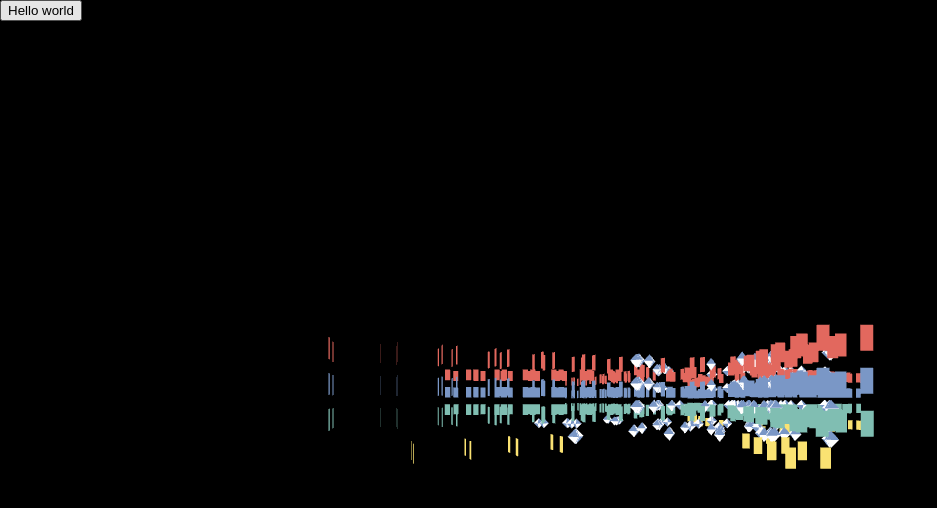
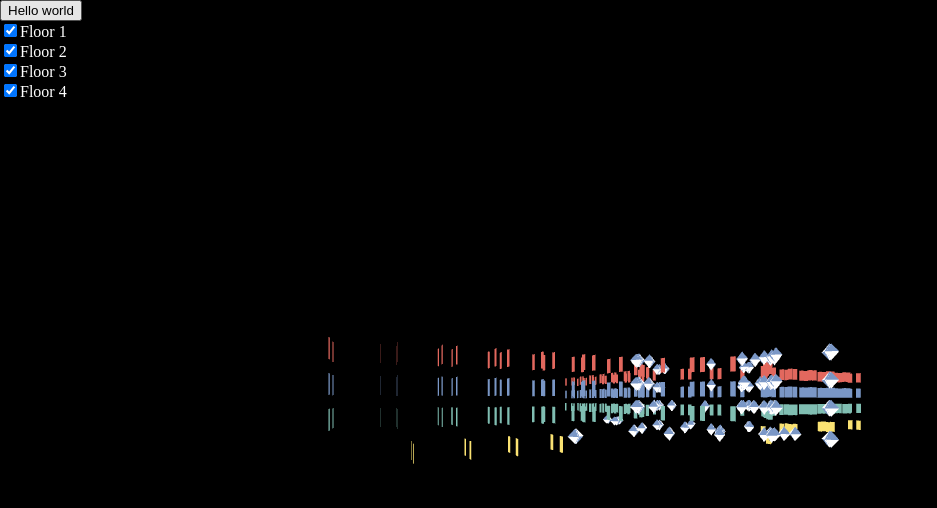
Before and after one commit to mikiteti/kona, a plain HTML site: page maps/webgl/index.html in a window 1280 px wide. Shown: the whole page, without its empty margins (0-937 px from the left). Drawn offline with Linux system fonts and the light colour scheme.

Commit message:
added floor toggle functionality

```diff
--- a/maps/webgl/data.js
+++ b/maps/webgl/data.js
@@ -5,131 +5,6 @@ const paths = {
 }
 
 const nodes = [
-    { type: 0, id: 'BA9', coords: [108.64, 1.6, 386.6] },
-    { type: 0, id: 'BA8', coords: [108.78, 1.6, 387.12] },
-    { type: 0, id: 'BA7', coords: [108.64, 1.6, 387.12] },
-    { type: 0, id: 'BA6', coords: [92.78, 1.6, 387.01] },
-    { type: 0, id: 'BA5', coords: [91.83, 1.6, 387.01] },
-    { type: 0, id: 'BA4', coords: [90.72, 1.6, 388.95] },
-    { type: 0, id: 'BA38', coords: [122.19, 1.6, 387.5] },
-    { type: 0, id: 'BA37', coords: [122.06, 1.6, 364.52] },
-    { type: 0, id: 'BA36', coords: [122.06, 1.6, 364.67] },
-    { type: 0, id: 'BA35', coords: [141.68, 1.6, 388.34] },
-    { type: 0, id: 'BA34', coords: [141.68, 1.6, 388.04] },
-    { type: 0, id: 'BA330', coords: [121.12, 11.83, 397.41] },
-    { type: 0, id: 'BA33', coords: [134.44, 1.6, 386.75] },
-    { type: 0, id: 'BA329', coords: [121, 11.83, 397.51] },
-    { type: 0, id: 'BA328', coords: [120.85, 11.83, 397.49] },
-    { type: 0, id: 'BA327', coords: [120.74, 11.83, 397.39] },
-    { type: 0, id: 'BA326', coords: [120.98, 11.83, 396.19] },
-    { type: 0, id: 'BA325', coords: [120.83, 11.83, 396.19] },
-    { type: 0, id: 'BA324', coords: [108.64, 11.83, 387.11] },
-    { type: 0, id: 'BA323', coords: [108.78, 11.83, 387.11] },
-    { type: 0, id: 'BA322', coords: [108.64, 11.83, 386.63] },
-    { type: 0, id: 'BA321', coords: [108.78, 11.83, 386.63] },
-    { type: 0, id: 'BA320', coords: [110.77, 11.83, 386.92] },
-    { type: 0, id: 'BA32', coords: [133.87, 1.6, 388.04] },
-    { type: 0, id: 'BA319', coords: [110.77, 11.83, 386.77] },
-    { type: 0, id: 'BA318', coords: [120.61, 11.83, 374.55] },
-    { type: 0, id: 'BA317', coords: [120.61, 11.83, 374.7] },
-    { type: 0, id: 'BA316', coords: [121.2, 11.83, 374.55] },
-    { type: 0, id: 'BA315', coords: [121.2, 11.83, 374.7] },
-    { type: 0, id: 'BA314', coords: [120.81, 11.83, 376.69] },
-    { type: 0, id: 'BA313', coords: [120.96, 11.83, 376.69] },
-    { type: 0, id: 'BA312', coords: [122.21, 11.83, 387.49] },
-    { type: 0, id: 'BA311', coords: [130.47, 11.83, 388.16] },
-    { type: 0, id: 'BA310', coords: [130.47, 11.83, 388.06] },
-    { type: 0, id: 'BA31', coords: [133.02, 1.6, 388.24] },
-    { type: 0, id: 'BA309', coords: [130.46, 11.83, 385.49] },
-    { type: 0, id: 'BA308', coords: [130.46, 11.83, 385.59] },
-    { type: 0, id: 'BA307', coords: [133.2, 11.83, 386.75] },
-    { type: 0, id: 'BA306', coords: [133.02, 11.83, 388.24] },
-    { type: 0, id: 'BA305', coords: [133.87, 11.83, 388.04] },
-    { type: 0, id: 'BA304', coords: [134.44, 11.83, 386.75] },
-    { type: 0, id: 'BA303', coords: [136, 11.83, 385.63] },
-    { type: 0, id: 'BA302', coords: [141.68, 11.83, 388.04] },
-    { type: 0, id: 'BA301', coords: [141.68, 11.83, 388.34] },
-    { type: 0, id: 'BA30', coords: [133.2, 1.6, 386.75] },
-    { type: 0, id: 'BA3', coords: [90.65, 1.6, 388.55] },
-    { type: 0, id: 'BA29', coords: [134.73, 1.6, 391.19] },
-    { type: 0, id: 'BA28', coords: [133.72, 1.6, 390.18] },
-    { type: 0, id: 'BA27', coords: [121.05, 1.6, 397.54] },
-    { type: 0, id: 'BA26', coords: [120.9, 1.6, 397.54] },
-    { type: 0, id: 'BA25', coords: [120.79, 1.6, 397.44] },
-    { type: 0, id: 'BA24', coords: [121.15, 1.6, 397.44] },
-    { type: 0, id: 'BA230', coords: [120.61, 8.53, 374.55] },
-    { type: 0, id: 'BA23', coords: [126.18, 1.6, 385.64] },
-    { type: 0, id: 'BA229', coords: [120.61, 8.53, 374.7] },
-    { type: 0, id: 'BA228', coords: [121.2, 8.53, 374.55] },
-    { type: 0, id: 'BA227', coords: [121.2, 8.53, 374.7] },
-    { type: 0, id: 'BA226', coords: [120.99, 8.53, 376.55] },
-    { type: 0, id: 'BA225', coords: [120.84, 8.53, 376.55] },
-    { type: 0, id: 'BA224', coords: [108.64, 8.53, 387.11] },
-    { type: 0, id: 'BA223', coords: [108.78, 8.53, 387.11] },
-    { type: 0, id: 'BA222', coords: [108.64, 8.53, 386.63] },
-    { type: 0, id: 'BA221', coords: [108.78, 8.53, 386.63] },
-    { type: 0, id: 'BA220', coords: [109.5, 8.53, 386.75] },
-    { type: 0, id: 'BA22', coords: [126.18, 1.6, 385.48] },
-    { type: 0, id: 'BA219', coords: [109.5, 8.53, 386.9] },
-    { type: 0, id: 'BA218', coords: [121.12, 8.53, 397.41] },
-    { type: 0, id: 'BA217', coords: [121, 8.53, 397.51] },
-    { type: 0, id: 'BA216', coords: [120.85, 8.53, 397.49] },
-    { type: 0, id: 'BA215', coords: [120.74, 8.53, 397.39] },
-    { type: 0, id: 'BA214', coords: [120.82, 8.53, 395.7] },
-    { type: 0, id: 'BA213', coords: [120.97, 8.53, 395.7] },
-    { type: 0, id: 'BA212', coords: [122.21, 8.53, 387.52] },
-    { type: 0, id: 'BA211', coords: [131, 8.53, 385.17] },
-    { type: 0, id: 'BA210', coords: [131.12, 8.53, 385.29] },
-    { type: 0, id: 'BA21', coords: [129.87, 1.6, 381.92] },
-    { type: 0, id: 'BA209', coords: [131.02, 8.53, 388.52] },
-    { type: 0, id: 'BA208', coords: [131.12, 8.53, 388.41] },
-    { type: 0, id: 'BA207', coords: [133.2, 8.53, 386.75] },
-    { type: 0, id: 'BA206', coords: [133.02, 8.53, 388.24] },
-    { type: 0, id: 'BA205', coords: [133.87, 8.53, 388.04] },
-    { type: 0, id: 'BA204', coords: [134.44, 8.53, 386.75] },
-    { type: 0, id: 'BA203', coords: [136, 8.53, 385.63] },
-    { type: 0, id: 'BA202', coords: [141.68, 8.53, 388.04] },
-    { type: 0, id: 'BA201', coords: [141.68, 8.53, 388.34] },
-    { type: 0, id: 'BA20', coords: [125.09, 1.6, 377.12] },
-    { type: 0, id: 'BA2', coords: [86.05, 1.6, 388.55] },
-    { type: 0, id: 'BA17', coords: [118.25, 1.6, 375.67] },
-    { type: 0, id: 'BA16', coords: [114.01, 1.6, 379.88] },
-    { type: 0, id: 'BA15', coords: [116.54, 1.6, 386.76] },
-    { type: 0, id: 'BA14', coords: [116.54, 1.6, 386.91] },
-    { type: 0, id: 'BA130', coords: [121.12, 5.23, 397.41] },
-    { type: 0, id: 'BA13', coords: [109.77, 1.6, 393.93] },
-    { type: 0, id: 'BA129', coords: [121, 5.23, 397.51] },
-    { type: 0, id: 'BA128', coords: [120.85, 5.23, 397.49] },
-    { type: 0, id: 'BA127', coords: [120.74, 5.23, 397.39] },
-    { type: 0, id: 'BA126', coords: [120.85, 5.23, 396.19] },
-    { type: 0, id: 'BA125', coords: [120.85, 5.23, 396.19] },
-    { type: 0, id: 'BA124', coords: [108.64, 5.23, 387.11] },
-    { type: 0, id: 'BA123', coords: [108.78, 5.23, 387.11] },
-    { type: 0, id: 'BA122', coords: [108.64, 5.23, 386.63] },
-    { type: 0, id: 'BA121', coords: [108.78, 5.23, 386.63] },
-    { type: 0, id: 'BA120', coords: [112.89, 5.23, 386.92] },
-    { type: 0, id: 'BA12', coords: [110.88, 1.6, 392.81] },
-    { type: 0, id: 'BA119', coords: [112.89, 5.23, 386.77] },
-    { type: 0, id: 'BA118', coords: [120.61, 5.23, 374.55] },
-    { type: 0, id: 'BA117', coords: [120.61, 5.23, 374.7] },
-    { type: 0, id: 'BA116', coords: [121.2, 5.23, 374.55] },
-    { type: 0, id: 'BA115', coords: [121.2, 5.23, 374.7] },
-    { type: 0, id: 'BA114', coords: [120.83, 5.23, 377.47] },
-    { type: 0, id: 'BA113', coords: [120.98, 5.23, 377.47] },
-    { type: 0, id: 'BA112', coords: [122.21, 5.23, 386.2] },
-    { type: 0, id: 'BA111', coords: [130.33, 5.23, 385.52] },
-    { type: 0, id: 'BA110', coords: [130.33, 5.23, 385.62] },
-    { type: 0, id: 'BA109', coords: [130.33, 5.23, 388.09] },
-    { type: 0, id: 'BA108', coords: [130.33, 5.23, 387.99] },
-    { type: 0, id: 'BA107', coords: [133.2, 5.23, 386.75] },
-    { type: 0, id: 'BA106', coords: [133.02, 5.23, 388.24] },
-    { type: 0, id: 'BA105', coords: [133.87, 5.23, 388.04] },
-    { type: 0, id: 'BA104', coords: [134.44, 5.23, 386.75] },
-    { type: 0, id: 'BA103', coords: [136, 5.23, 385.63] },
-    { type: 0, id: 'BA102', coords: [141.68, 5.23, 388.04] },
-    { type: 0, id: 'BA101', coords: [141.68, 5.23, 388.34] },
-    { type: 0, id: 'BA10', coords: [108.78, 1.6, 386.6] },
-    { type: 0, id: 'BA1', coords: [85.02, 1.6, 388.68] },
     { type: 1, id: 'S101', coords: [120.06, 0.75, 407.34] },
     { type: 1, id: 'S102', coords: [120.06, 0.75, 408.76] },
     { type: 1, id: 'S103', coords: [120.06, 0.75, 419.35] },
@@ -150,6 +25,41 @@ const nodes = [
     { type: 1, id: 'S118', coords: [119.27, 0.75, 352.08] },
     { type: 1, id: 'S119', coords: [119.27, 0.75, 357.06] },
     { type: 1, id: 'S120', coords: [119.27, 0.75, 362.48] },
+    { type: 0, id: 'BA9', coords: [108.64, 1.6, 386.6] },
+    { type: 0, id: 'BA8', coords: [108.78, 1.6, 387.12] },
+    { type: 0, id: 'BA7', coords: [108.64, 1.6, 387.12] },
+    { type: 0, id: 'BA6', coords: [92.78, 1.6, 387.01] },
+    { type: 0, id: 'BA5', coords: [91.83, 1.6, 387.01] },
+    { type: 0, id: 'BA4', coords: [90.72, 1.6, 388.95] },
+    { type: 0, id: 'BA38', coords: [122.19, 1.6, 387.5] },
+    { type: 0, id: 'BA37', coords: [122.06, 1.6, 364.52] },
+    { type: 0, id: 'BA36', coords: [122.06, 1.6, 364.67] },
+    { type: 0, id: 'BA35', coords: [141.68, 1.6, 388.34] },
+    { type: 0, id: 'BA34', coords: [141.68, 1.6, 388.04] },
+    { type: 0, id: 'BA33', coords: [134.44, 1.6, 386.75] },
+    { type: 0, id: 'BA32', coords: [133.87, 1.6, 388.04] },
+    { type: 0, id: 'BA31', coords: [133.02, 1.6, 388.24] },
+    { type: 0, id: 'BA30', coords: [133.2, 1.6, 386.75] },
+    { type: 0, id: 'BA3', coords: [90.65, 1.6, 388.55] },
+    { type: 0, id: 'BA29', coords: [134.73, 1.6, 391.19] },
+    { type: 0, id: 'BA28', coords: [133.72, 1.6, 390.18] },
+    { type: 0, id: 'BA27', coords: [121.05, 1.6, 397.54] },
+    { type: 0, id: 'BA26', coords: [120.9, 1.6, 397.54] },
+    { type: 0, id: 'BA25', coords: [120.79, 1.6, 397.44] },
+    { type: 0, id: 'BA24', coords: [121.15, 1.6, 397.44] },
+    { type: 0, id: 'BA23', coords: [126.18, 1.6, 385.64] },
+    { type: 0, id: 'BA22', coords: [126.18, 1.6, 385.48] },
+    { type: 0, id: 'BA21', coords: [129.87, 1.6, 381.92] },
+    { type: 0, id: 'BA20', coords: [125.09, 1.6, 377.12] },
+    { type: 0, id: 'BA2', coords: [86.05, 1.6, 388.55] },
+    { type: 0, id: 'BA17', coords: [118.25, 1.6, 375.67] },
+    { type: 0, id: 'BA16', coords: [114.01, 1.6, 379.88] },
+    { type: 0, id: 'BA15', coords: [116.54, 1.6, 386.76] },
+    { type: 0, id: 'BA14', coords: [116.54, 1.6, 386.91] },
+    { type: 0, id: 'BA13', coords: [109.77, 1.6, 393.93] },
+    { type: 0, id: 'BA12', coords: [110.88, 1.6, 392.81] },
+    { type: 0, id: 'BA10', coords: [108.78, 1.6, 386.6] },
+    { type: 0, id: 'BA1', coords: [85.02, 1.6, 388.68] },
     { type: 1, id: 'Z101', coords: [131.1, 4.38, 383.15] },
     { type: 1, id: 'Z102', coords: [128.25, 4.38, 380.32] },
     { type: 1, id: 'Z103', coords: [127.26, 4.38, 379.35] },
@@ -240,6 +150,36 @@ const nodes = [
     { type: 1, id: 'Z188', coords: [127.14, 4.38, 394.57] },
     { type: 1, id: 'Z189', coords: [129.95, 4.38, 391.7] },
     { type: 1, id: 'Z190', coords: [130.93, 4.38, 390.72] },
+    { type: 0, id: 'BA130', coords: [121.12, 5.23, 397.41] },
+    { type: 0, id: 'BA129', coords: [121, 5.23, 397.51] },
+    { type: 0, id: 'BA128', coords: [120.85, 5.23, 397.49] },
+    { type: 0, id: 'BA127', coords: [120.74, 5.23, 397.39] },
+    { type: 0, id: 'BA126', coords: [120.85, 5.23, 396.19] },
+    { type: 0, id: 'BA125', coords: [120.85, 5.23, 396.19] },
+    { type: 0, id: 'BA124', coords: [108.64, 5.23, 387.11] },
+    { type: 0, id: 'BA123', coords: [108.78, 5.23, 387.11] },
+    { type: 0, id: 'BA122', coords: [108.64, 5.23, 386.63] },
+    { type: 0, id: 'BA121', coords: [108.78, 5.23, 386.63] },
+    { type: 0, id: 'BA120', coords: [112.89, 5.23, 386.92] },
+    { type: 0, id: 'BA119', coords: [112.89, 5.23, 386.77] },
+    { type: 0, id: 'BA118', coords: [120.61, 5.23, 374.55] },
+    { type: 0, id: 'BA117', coords: [120.61, 5.23, 374.7] },
+    { type: 0, id: 'BA116', coords: [121.2, 5.23, 374.55] },
+    { type: 0, id: 'BA115', coords: [121.2, 5.23, 374.7] },
+    { type: 0, id: 'BA114', coords: [120.83, 5.23, 377.47] },
+    { type: 0, id: 'BA113', coords: [120.98, 5.23, 377.47] },
+    { type: 0, id: 'BA112', coords: [122.21, 5.23, 386.2] },
+    { type: 0, id: 'BA111', coords: [130.33, 5.23, 385.52] },
+    { type: 0, id: 'BA110', coords: [130.33, 5.23, 385.62] },
+    { type: 0, id: 'BA109', coords: [130.33, 5.23, 388.09] },
+    { type: 0, id: 'BA108', coords: [130.33, 5.23, 387.99] },
+    { type: 0, id: 'BA107', coords: [133.2, 5.23, 386.75] },
+    { type: 0, id: 'BA106', coords: [133.02, 5.23, 388.24] },
+    { type: 0, id: 'BA105', coords: [133.87, 5.23, 388.04] },
+    { type: 0, id: 'BA104', coords: [134.44, 5.23, 386.75] },
+    { type: 0, id: 'BA103', coords: [136, 5.23, 385.63] },
+    { type: 0, id: 'BA102', coords: [141.68, 5.23, 388.04] },
+    { type: 0, id: 'BA101', coords: [141.68, 5.23, 388.34] },
     { type: 1, id: 'K101', coords: [131.06, 7.68, 383.18] },
     { type: 1, id: 'K102', coords: [128.21, 7.68, 380.36] },
     { type: 1, id: 'K103', coords: [127.23, 7.68, 379.38] },
@@ -330,6 +270,36 @@ const nodes = [
     { type: 1, id: 'K188', coords: [127.1, 7.68, 394.53] },
     { type: 1, id: 'K189', coords: [129.92, 7.68, 391.66] },
     { type: 1, id: 'K190', coords: [130.89, 7.68, 390.69] },
+    { type: 0, id: 'BA230', coords: [120.61, 8.53, 374.55] },
+    { type: 0, id: 'BA229', coords: [120.61, 8.53, 374.7] },
+    { type: 0, id: 'BA228', coords: [121.2, 8.53, 374.55] },
+    { type: 0, id: 'BA227', coords: [121.2, 8.53, 374.7] },
+    { type: 0, id: 'BA226', coords: [120.99, 8.53, 376.55] },
+    { type: 0, id: 'BA225', coords: [120.84, 8.53, 376.55] },
+    { type: 0, id: 'BA224', coords: [108.64, 8.53, 387.11] },
+    { type: 0, id: 'BA223', coords: [108.78, 8.53, 387.11] },
+    { type: 0, id: 'BA222', coords: [108.64, 8.53, 386.63] },
+    { type: 0, id: 'BA221', coords: [108.78, 8.53, 386.63] },
+    { type: 0, id: 'BA220', coords: [109.5, 8.53, 386.75] },
+    { type: 0, id: 'BA219', coords: [109.5, 8.53, 386.9] },
+    { type: 0, id: 'BA218', coords: [121.12, 8.53, 397.41] },
+    { type: 0, id: 'BA217', coords: [121, 8.53, 397.51] },
+    { type: 0, id: 'BA216', coords: [120.85, 8.53, 397.49] },
+    { type: 0, id: 'BA215', coords: [120.74, 8.53, 397.39] },
+    { type: 0, id: 'BA214', coords: [120.82, 8.53, 395.7] },
+    { type: 0, id: 'BA213', coords: [120.97, 8.53, 395.7] },
+    { type: 0, id: 'BA212', coords: [122.21, 8.53, 387.52] },
+    { type: 0, id: 'BA211', coords: [131, 8.53, 385.17] },
+    { type: 0, id: 'BA210', coords: [131.12, 8.53, 385.29] },
+    { type: 0, id: 'BA209', coords: [131.02, 8.53, 388.52] },
+    { type: 0, id: 'BA208', coords: [131.12, 8.53, 388.41] },
+    { type: 0, id: 'BA207', coords: [133.2, 8.53, 386.75] },
+    { type: 0, id: 'BA206', coords: [133.02, 8.53, 388.24] },
+    { type: 0, id: 'BA205', coords: [133.87, 8.53, 388.04] },
+    { type: 0, id: 'BA204', coords: [134.44, 8.53, 386.75] },
+    { type: 0, id: 'BA203', coords: [136, 8.53, 385.63] },
+    { type: 0, id: 'BA202', coords: [141.68, 8.53, 388.04] },
+    { type: 0, id: 'BA201', coords: [141.68, 8.53, 388.34] },
     { type: 1, id: 'P101', coords: [131.06, 10.98, 383.18] },
     { type: 1, id: 'P102', coords: [128.21, 10.98, 380.36] },
     { type: 1, id: 'P103', coords: [127.23, 10.98, 379.38] },
@@ -420,4 +390,34 @@ const nodes = [
     { type: 1, id: 'P188', coords: [127.1, 10.98, 394.53] },
     { type: 1, id: 'P189', coords: [129.92, 10.98, 391.66] },
     { type: 1, id: 'P190', coords: [130.89, 10.98, 390.69] },
+    { type: 0, id: 'BA330', coords: [121.12, 11.83, 397.41] },
+    { type: 0, id: 'BA329', coords: [121, 11.83, 397.51] },
+    { type: 0, id: 'BA328', coords: [120.85, 11.83, 397.49] },
+    { type: 0, id: 'BA327', coords: [120.74, 11.83, 397.39] },
+    { type: 0, id: 'BA326', coords: [120.98, 11.83, 396.19] },
+    { type: 0, id: 'BA325', coords: [120.83, 11.83, 396.19] },
+    { type: 0, id: 'BA324', coords: [108.64, 11.83, 387.11] },
+    { type: 0, id: 'BA323', coords: [108.78, 11.83, 387.11] },
+    { type: 0, id: 'BA322', coords: [108.64, 11.83, 386.63] },
+    { type: 0, id: 'BA321', coords: [108.78, 11.83, 386.63] },
+    { type: 0, id: 'BA320', coords: [110.77, 11.83, 386.92] },
+    { type: 0, id: 'BA319', coords: [110.77, 11.83, 386.77] },
+    { type: 0, id: 'BA318', coords: [120.61, 11.83, 374.55] },
+    { type: 0, id: 'BA317', coords: [120.61, 11.83, 374.7] },
+    { type: 0, id: 'BA316', coords: [121.2, 11.83, 374.55] },
+    { type: 0, id: 'BA315', coords: [121.2, 11.83, 374.7] },
+    { type: 0, id: 'BA314', coords: [120.81, 11.83, 376.69] },
+    { type: 0, id: 'BA313', coords: [120.96, 11.83, 376.69] },
+    { type: 0, id: 'BA312', coords: [122.21, 11.83, 387.49] },
+    { type: 0, id: 'BA311', coords: [130.47, 11.83, 388.16] },
+    { type: 0, id: 'BA310', coords: [130.47, 11.83, 388.06] },
+    { type: 0, id: 'BA309', coords: [130.46, 11.83, 385.49] },
+    { type: 0, id: 'BA308', coords: [130.46, 11.83, 385.59] },
+    { type: 0, id: 'BA307', coords: [133.2, 11.83, 386.75] },
+    { type: 0, id: 'BA306', coords: [133.02, 11.83, 388.24] },
+    { type: 0, id: 'BA305', coords: [133.87, 11.83, 388.04] },
+    { type: 0, id: 'BA304', coords: [134.44, 11.83, 386.75] },
+    { type: 0, id: 'BA303', coords: [136, 11.83, 385.63] },
+    { type: 0, id: 'BA302', coords: [141.68, 11.83, 388.04] },
+    { type: 0, id: 'BA301', coords: [141.68, 11.83, 388.34] },
 ];
--- a/maps/webgl/fragment.glsl
+++ b/maps/webgl/fragment.glsl
@@ -1,8 +1,7 @@
 precision mediump float;
 
-varying vec3 v_color;
+varying vec4 v_color;
 
 void main() {
-    vec4 color = vec4(v_color, 1.);
-    gl_FragColor = color;
+    gl_FragColor = v_color;
 }
--- a/maps/webgl/index.html
+++ b/maps/webgl/index.html
@@ -20,6 +20,7 @@
         #buttons {
             position: absolute;
             z-index: 1;
+            color: white;
         }
     </style>
 </head>
@@ -27,7 +28,11 @@
     <canvas id="canvas"></canvas>
 
     <div id="buttons">
-        <button type="button" d-id="Z101">Hello world</button>
+        <button type="button" d-id="Z101">Hello world</button><br>
+        <input type="checkbox" id="floor1" value="" checked><label for="floor2">Floor 1</label><br>
+        <input type="checkbox" id="floor2" value="" checked><label for="floor2">Floor 2</label><br>
+        <input type="checkbox" id="floor3" value="" checked><label for="floor3">Floor 3</label><br>
+        <input type="checkbox" id="floor4" value="" checked><label for="floor4">Floor 4</label><br>
     </div>
 
     <script src="data.js"></script>
--- a/maps/webgl/script.js
+++ b/maps/webgl/script.js
@@ -48,13 +48,18 @@ const uniforms = [
         // "green": "#80beb2",
 
         data: [
-            1, 1, 1,
-            0.98,0.886,0.447,
-            0.886,0.408,0.369,
-            0.478,0.592,0.776,
-            0.502,0.745,0.698,
+            1,1,1,1,
+            0.98,0.886,0.447,1,
+            0.886,0.408,0.369,1,
+            0.478,0.592,0.776,1,
+            0.502,0.745,0.698,1,
+
+            0.98,0.886,0.447, .2,
+            0.886,0.408,0.369,.2,
+            0.478,0.592,0.776,.2,
+            0.502,0.745,0.698,.2,
         ],
-        type: "3fv",
+        type: "4fv",
     },
 ];
 
@@ -86,6 +91,8 @@ canvas.height = window.innerHeight;
 
 gl.enable(gl.DEPTH_TEST);
 gl.enable(gl.CULL_FACE);
+gl.enable(gl.BLEND);
+gl.blendFunc(gl.SRC_ALPHA, gl.ONE_MINUS_SRC_ALPHA);
 
 
 const createShader = (gl, type, source) => {
@@ -120,8 +127,8 @@ const handleAttribute = (program, attr) => {
     gl.enableVertexAttribArray(location);
     gl.vertexAttribPointer(location, attr.size, attr.type, attr.normalize || false, attr.stride || 0, attr.offset || 0);
 
-    const draw = () => {
-        gl.drawArrays(attr.primitiveType || gl.TRIANGLES, gl.offset || 0, gl.size || attr.data.length);
+    const draw = (from, to) => {
+        gl.drawArrays(attr.primitiveType || gl.TRIANGLES, from/3, (to-from)/3); //gl.size || attr.data.length);
     }
 
     attr.location = location;
@@ -248,17 +255,27 @@ const setup_data = () => {
         add_triangle([...coords[0], ...coords[3], ...coords[2]], color);
     }
 
-    for (const n of nodes.filter(e => e.type == 0)) {
+    const floor_data = [
+        [1.6, 0.75],
+        [5.23, 4.38],
+        [8.53, 7.68],
+        [11.83, 10.98]
+    ]
+    let which_floor = 0;
+    for (const n of nodes) {
+        n.ends = [attributes[0].data.length];
+        if (floor_data[which_floor] && n.coords[1] >= floor_data[which_floor][1] - .01) {
+            which_floor++;
+            floors.push(attributes[0].data.length);
+        }
         const coords = [n.coords[0] - center[0], n.coords[1] - center[1], n.coords[2] - center[2]];
-        add_octahedron(coords, 0, 3);
+        n.type == 0 ? add_octahedron(coords, 0, 3) : add_rectangle(coords, 0, getColor(n));
+        n.ends.push(attributes[0].data.length);
     }
-
-    for (const n of nodes.filter(e => e.type == 1)) {
-        const coords = [n.coords[0] - center[0], n.coords[1] - center[1], n.coords[2] - center[2]];
-        add_rectangle(coords, 0, getColor(n));
-    }
+    floors.push(attributes[0].data.length);
 }
 
+const floors = [];
 let x = 0, y = 1, dx = 0, dy = 0, pointer_down = false, sensitivity = 0.01, damping = .97, camera_pos = [0, 0, 75];
 const loop = () => {
     attributes[0].draw();
@@ -283,7 +300,10 @@ const loop = () => {
             ...camera_pos
         ]);
 
-        attributes[0].draw();
+        if (document.getElementById("floor1").checked) attributes[0].draw(floors[0], floors[1]);
+        if (document.getElementById("floor2").checked) attributes[0].draw(floors[1], floors[2]);
+        if (document.getElementById("floor3").checked) attributes[0].draw(floors[2], floors[3]);
+        if (document.getElementById("floor4").checked) attributes[0].draw(floors[3], floors[4]);
     }, 10);
 }
 
--- a/maps/webgl/vertex.glsl
+++ b/maps/webgl/vertex.glsl
@@ -9,9 +9,9 @@ uniform vec3 u_light;
 uniform mat3 u_rotX;
 uniform mat3 u_rotY;
 uniform vec2 u_resolution;
-uniform vec3 u_colors[5];
+uniform vec4 u_colors[9];
 
-varying vec3 v_color;
+varying vec4 v_color;
 
 void main() {
     v_color = u_colors[int(a_color)];
```
